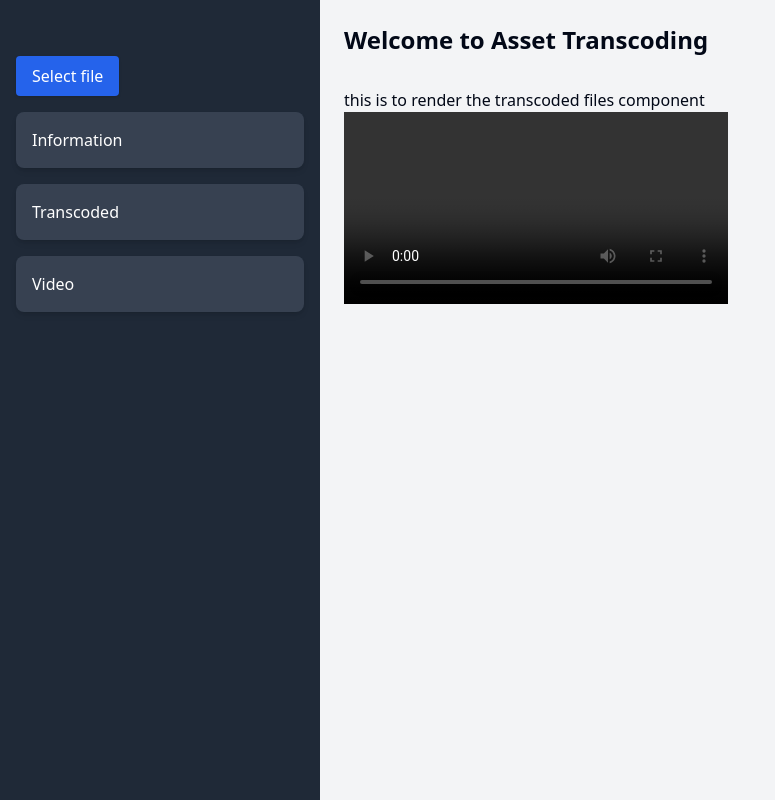
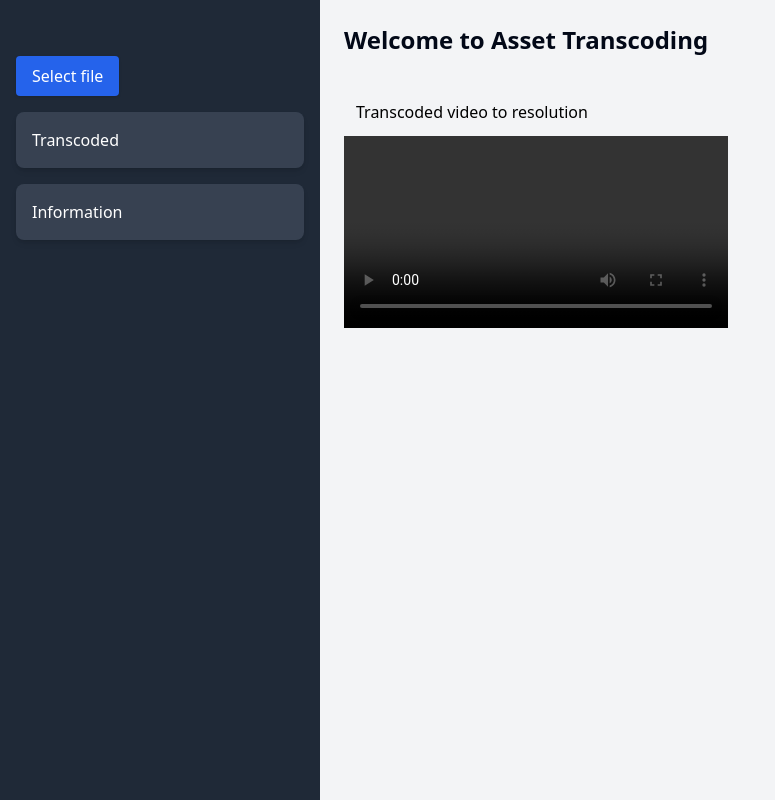
Before and after one commit to psaimanohar1/Transcode-app, a React (Vite) app: page /assetTranscoding/Transcode in a window 1280 px wide. Shown: the whole page, without its empty margins (0-775 px from the left). Built offline with nearby package versions, Linux system fonts and the light colour scheme.

Commit message:
worked on media info

```diff
--- a/src/Home.jsx
+++ b/src/Home.jsx
@@ -6,6 +6,7 @@ function Home() {
   const [selectedFile, setSelectedFile] = useState(null);
   const [resolution, setResolution] = useState(null);
   const [outputfile_url , setOutputFileUrl] = useState(null);
+  const [mediainfo , setMediaInfo] = useState(null);
 
   return (
     <div className="flex h-screen">
@@ -21,14 +22,15 @@ function Home() {
 
         <ul className="space-y-4 mt-15">
           <li className="bg-gray-700 hover:bg-gray-600 p-4 rounded-lg shadow-md cursor-pointer">
-            <Link to="/assetTranscoding/Information">Information</Link>
-          </li>
-          <li className="bg-gray-700 hover:bg-gray-600 p-4 rounded-lg shadow-md cursor-pointer">
             <Link to="/assetTranscoding/Transcode">Transcoded</Link>
           </li>
           <li className="bg-gray-700 hover:bg-gray-600 p-4 rounded-lg shadow-md cursor-pointer">
+            <Link to="/assetTranscoding/Information">Information</Link>
+          </li>
+
+          {/* <li className="bg-gray-700 hover:bg-gray-600 p-4 rounded-lg shadow-md cursor-pointer">
             <Link to="/assetTranscoding/Video">Video</Link>
-          </li>
+          </li> */}
         </ul>
       </nav>
 
@@ -36,7 +38,7 @@ function Home() {
       <main className="flex-1 bg-gray-100 p-6">
         <h2 className="text-2xl font-semibold">Welcome to Asset Transcoding</h2>
         <div className="mt-8">
-          <Outlet context={{ selectedFile, setSelectedFile, resolution, setResolution, outputfile_url, setOutputFileUrl }} />
+          <Outlet context={{ selectedFile, setSelectedFile, resolution, setResolution, outputfile_url, setOutputFileUrl, mediainfo, setMediaInfo }} />
         </div>
       </main>
     </div>
--- a/src/Transcode.jsx
+++ b/src/Transcode.jsx
@@ -6,7 +6,7 @@ function Transcode () {
 
     return(
         <>
-        <p>this is to render the transcoded files component</p>
+        <p className='p-3 text-black'>Transcoded video to resolution </p>
 
             <video src={outputfile_url}
             controls className='h-auto w-96'></video>
--- a/src/Uploading.jsx
+++ b/src/Uploading.jsx
@@ -1,8 +1,10 @@
-import React from "react";
+import React, { useState } from "react";
 import { useOutletContext } from "react-router-dom";
 
 function Uploading() {
-  const { selectedFile, setSelectedFile, resolution, setResolution, outputfile_url,setOutputFileUrl  } = useOutletContext();
+  const { selectedFile, setSelectedFile, resolution, setResolution, outputfile_url,setOutputFileUrl, mediainfo, setMediaInfo  } = useOutletContext();
+
+  const [open, setOpen] = useState(false);
 
   const handleFileChange = (e) => {
     const file = e.target.files[0];
@@ -28,6 +30,13 @@ function Uploading() {
         const data = await res.json();
         console.log("Upload response:", data); // log backend response
         const [width, height] = data.resolution.split("x").map(Number);
+        setMediaInfo(data.mediaInfo_backend);
+        // console.log(mediainfo);
+
+        // setting up the state for mediainfo.
+        // mediaInfo_backend:  - res defined in the backend.
+
+
 
         const standard_label = (h) => {
           if (h >= 1080) return "1080p";
@@ -72,6 +81,7 @@ function Uploading() {
       const data = await res.json();
       console.log("Transcode response:", data); // log response
       setOutputFileUrl(`http://localhost:5000${data.output_url_backend}`);
+
       alert(`Transcode request sent: ${data.message}`);
     } catch (err) {
       console.error("Error sending transcode request:", err);
@@ -81,7 +91,7 @@ function Uploading() {
 
   return (
     <div className="flex justify-start">
-      <div className="bg-white p-6 rounded shadow-md max-w-md mt-10">
+      <div className="bg-white p-2 rounded shadow-md max-w-md mt-2">
         <h2 className="text-xl font-semibold mb-4">Upload Your Asset</h2>
 
         <form onSubmit={handleUpload}>
@@ -121,6 +131,7 @@ function Uploading() {
           </p>
         )}
 
+        <div className="flex-col">
         {resolution && (
           <>
             <p className="flex-col py-3 mt-3">Available Transcode Options:</p>
@@ -135,8 +146,20 @@ function Uploading() {
                 </button>
               ))}
             </div>
+
+            <button onClick={() => setOpen(!open)} className="h-10 w-20 rounded-md bg-slate-400">MediaInfo {open ? "⇩" : "⇧"}</button>
+            {open && (
+              <pre className="mt-4 p-2 bg-gray-100 rounded max-h-64 overflow-auto">
+              {JSON.stringify(mediainfo, null, 2)}
+              </pre>
+
+            ) }
           </>
-        )}
+        )
+        }
+        </div>
+
+
       </div>
     </div>
   );
```
